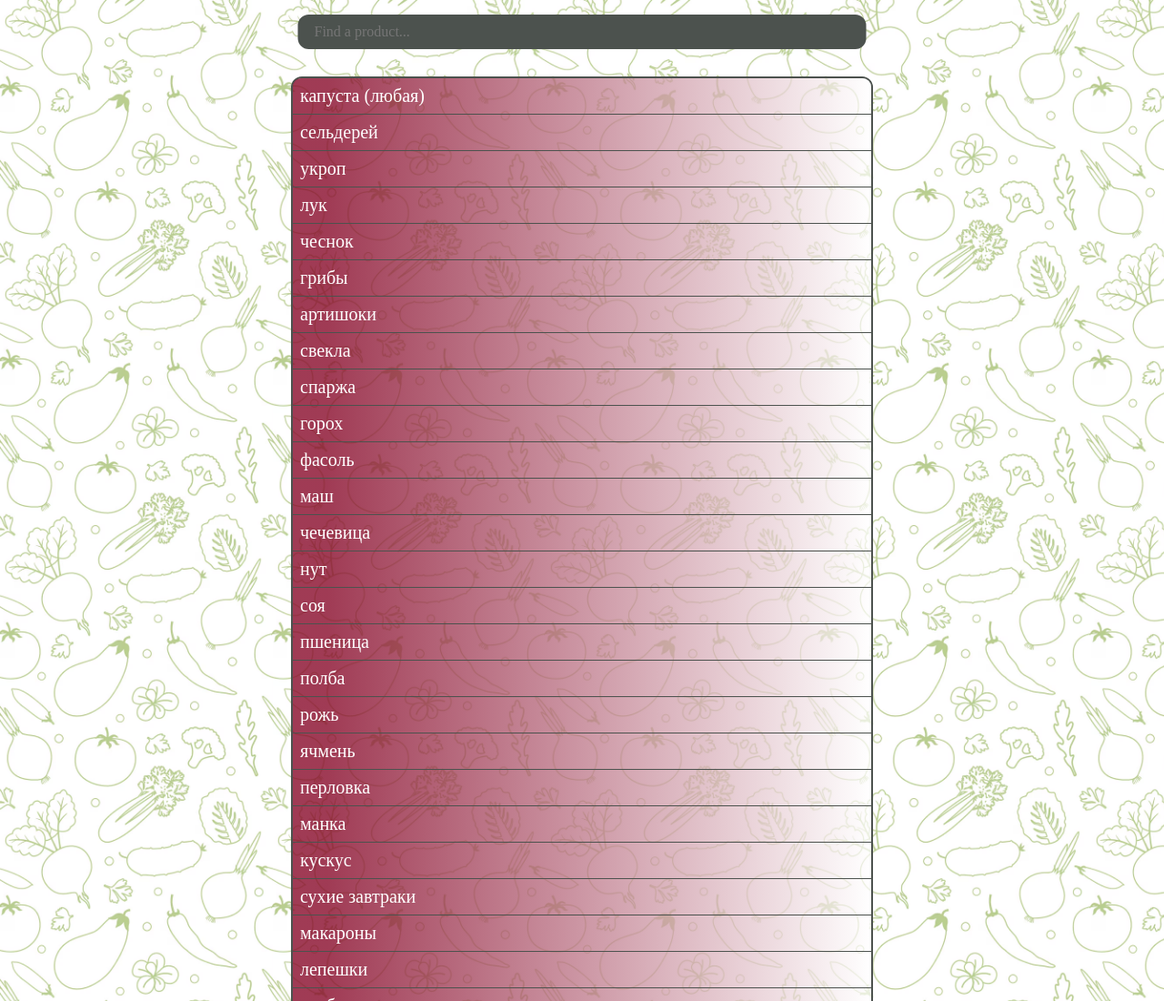
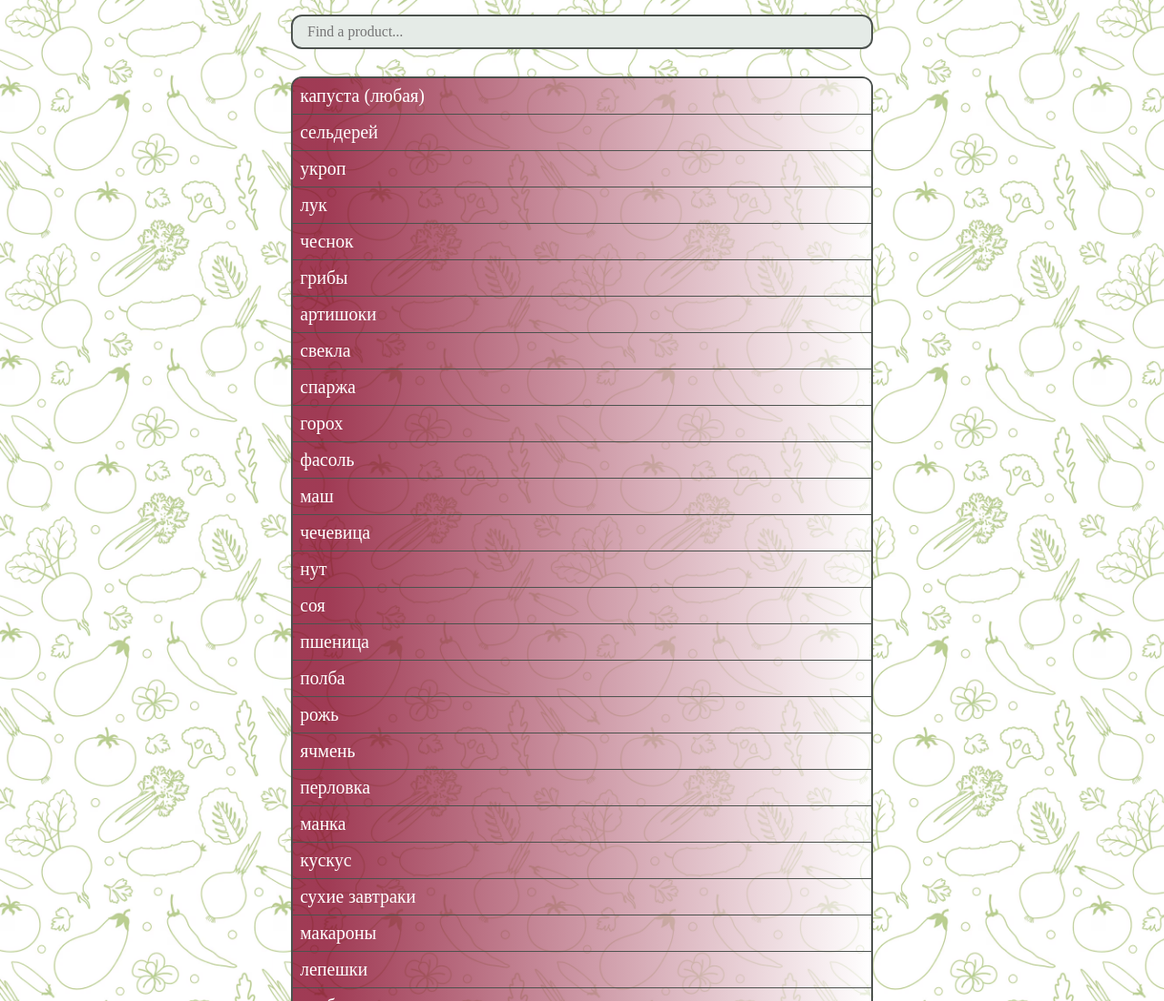
Before and after one commit to Kozzzlova/fodmap-list, a website: page index.html in a window 1280 px wide. Shown: the top 1100 px of the page at 91% size. Drawn offline with Linux system fonts and the light colour scheme.

Commit message:
fix: fix input styles

```diff
--- a/styles/style.css
+++ b/styles/style.css
@@ -27,11 +27,10 @@ body {
 }
 
 .input {
-  width: 100%;
   padding: 8px 16px;
   border: 2px solid rgb(76, 82, 78);
   border-radius: 12px;
-  background-color: rgba(76, 82, 78, 1);
+  background-color: rgb(229, 235, 231);
   color: black;
   font-weight: 500;
   margin-bottom: 16px;
@@ -39,8 +38,10 @@ body {
   top: 16px;
   left: 50%;
   transform: translateX(-50%);
-  width: 100%;
-  max-width: 625px;
+  width: 50%;
+  @media (max-width: 767px) {
+    width: 90%;
+  }
 }
 
 .products-list {
```
